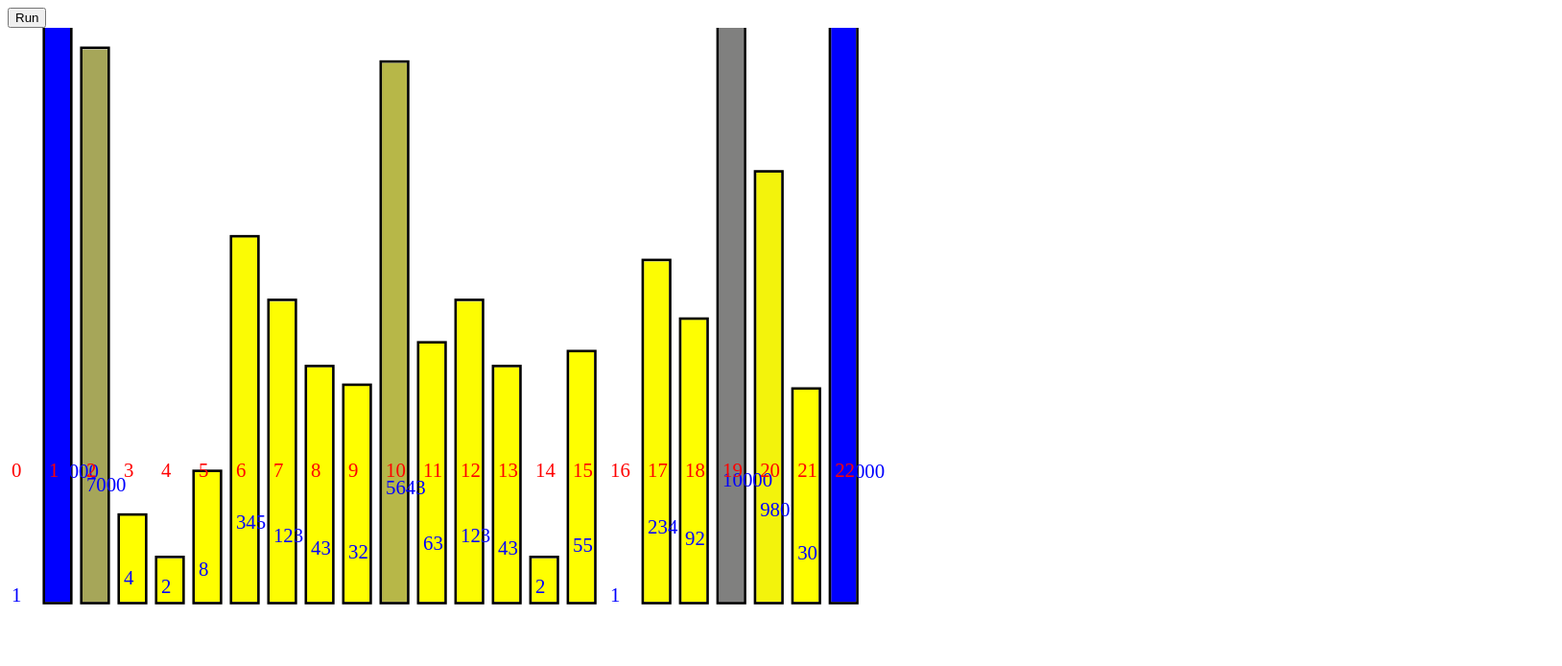
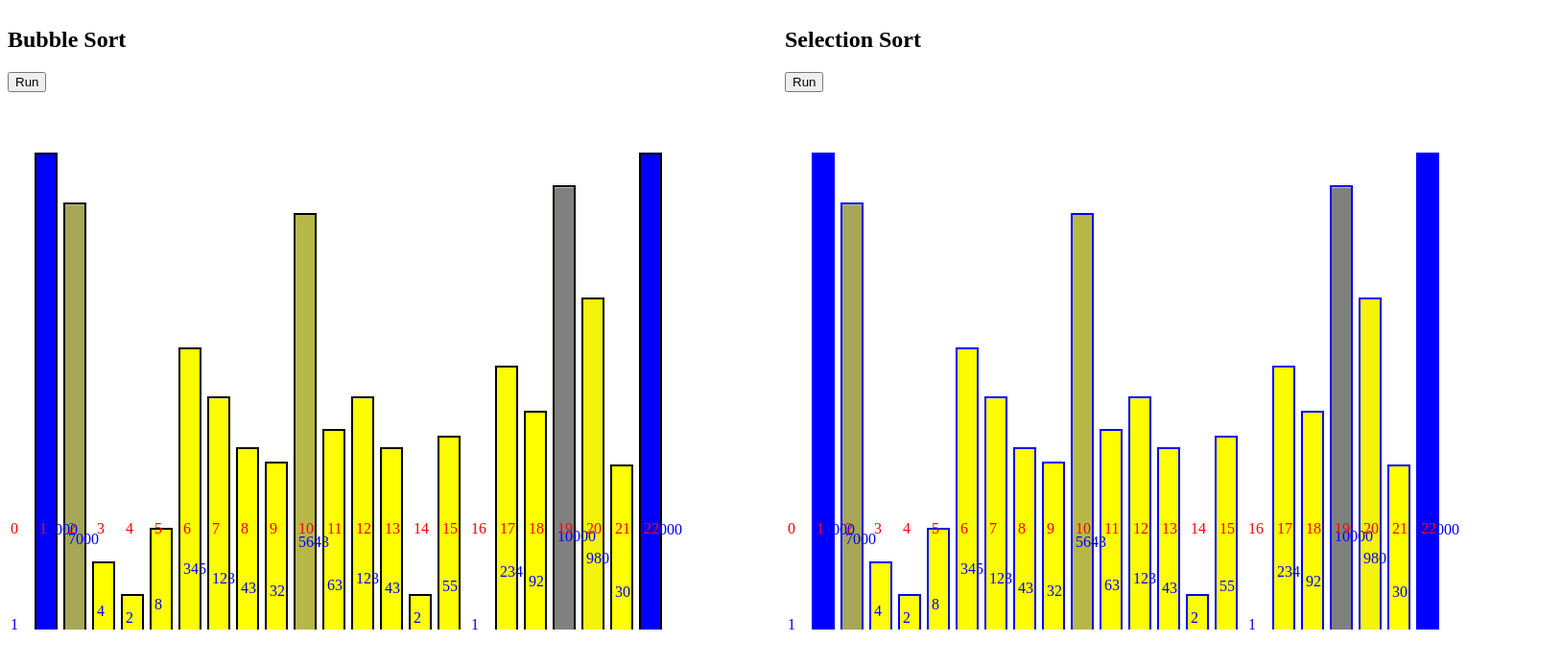
Before and after one commit to mwezn/D3, a plain HTML site: page SortingAlg/selectionsort.html in a window 1280 px wide. Shown: the whole page at 96% size, 1628 px wide, since content can reach past the window. Drawn offline with nearby package versions, Linux system fonts and the light colour scheme.

Commit message:
Sorting out errors in sorting algs

```diff
--- a/SortingAlg/selectionsort.html
+++ b/SortingAlg/selectionsort.html
@@ -5,17 +5,32 @@
     <meta http-equiv="X-UA-Compatible" content="IE=edge">
     <meta name="viewport" content="width=device-width, initial-scale=1.0">
     <title>Document</title>
+    <link rel="stylesheet" href="styles.css">
 
 </head>
 <script src="https://d3js.org/d3.v4.js"></script>
 <body>
-<button id="shuffleArr">Run</button>
+
 <div id="steps"></div>
-<div id="container"></div>
+<div class="container">
+<div id="bubbleSort">
+  <h2>Bubble Sort</h2>
+  <button id="bub">Run</button>
+</div>
+<div id="selectionSort">
+  <h2>Selection Sort</h2>
+  <button id="shuffleArr">Run</button>
+</div>
+</div>
+<script src="sorting.js"></script>
 <script>
 
 
 let dataset = [1,20000, 7000, 4,2,8,345,123,43,32,5643,63,123,43,2,55,1,234,92,10000,980,30,20000];
+
+document.getElementById('bub').onclick=function() {
+   bubbleSort(dataset);
+}
 
 document.getElementById('shuffleArr').onclick=function() {
     selectionSort(dataset);
@@ -23,7 +38,7 @@ document.getElementById('shuffleArr').onclick=function() {
 
 var margin = {top: 10, right: 30, bottom: 30, left: 60},
         w = 900 - margin.left - margin.right,
-        h = 500 - margin.top - margin.bottom;
+        h = 600 - margin.top - margin.bottom;
 const sleep = (milliseconds) => {
     return new Promise(resolve => setTimeout(resolve, milliseconds))
 }
@@ -36,55 +51,15 @@ var myColor = d3.scaleSequential().domain([d3.min(dataset),d3.max(dataset)])
   .interpolator(d3.interpolateViridis);
 
 
-const min =(arr)=>{
-    let min= Infinity;
-    let n=arr.length;
-    let i=0;
-    for (i;i<n;i++){
-        if (arr[i]<min) min=arr[i]
-    }
-    return min;
-}
+const shift =(arr)=> {
+    d3.select("svg.bubble").remove();
+    const svg = d3.select("#bubbleSort")
+              .append("svg")
+              .attr("class", "bubble")
+              .attr("width", w)
+              .attr("height", h);
 
-async function selectionSort(array) {
-  let steps=0;
-  console.log(array,typeof(array))
-  let s=document.getElementById("steps")
-  let newarr=[...array]
-  let n=array.length;
-  for (let i=0;i<n;i++){
-
-    s.innerHTML=""
-    s.innerHTML=steps;
-    await sleep(100)
-    let a=newarr[i]
-    let tmp=newarr.slice(i,n)
-    let cut=newarr.lastIndexOf(min(tmp))
-    newarr[i]=min(tmp)
-    steps++;
-    newarr[cut]=a
-    steps++;
-    shift(newarr)
-  }
-  //return newarr;
-}
-/*const svg = d3
-      .select("#container")
-      .append("svg")
-      .attr("preserveAspectRatio", "xMinYMin meet")
-      .attr("viewBox", `0 0 ${1.2*w} ${1.2*h}`)*/
-
-
-const shift =(arr)=> {
-    d3.select("svg").remove();
-    const svg = d3
-      .select("#container")
-      .append("svg")
-      .attr("preserveAspectRatio", "xMinYMin meet")
-      .attr("viewBox", `0 0 ${1.2*w} ${1.2*h}`)
-
-
-let plot=svg.selectAll("rect")
+  let plot=svg.selectAll("rect")
    .data(arr)
    .enter()
    .append("rect")
@@ -115,9 +90,54 @@ svg.selectAll("text.index")
     .text((d,i)=>i)
 }
 
+
+const shift2 =(arr)=> {
+
+    d3.select("svg.select").remove();
+    const svg = d3.select("#selectionSort")
+              .append("svg")
+              .attr("class", "select")
+              .attr("width", w)
+              .attr("height", h);
+
+
+let plot=svg.selectAll("rect")
+   .data(arr)
+   .enter()
+   .append("rect")
+   .attr("fill",(d)=>color2(d))
+   .attr("border", '2px')
+   .attr("style", "outline: 2px solid blue")
+   .attr("x", (d, i) => i * 30)
+   .attr("y", (d,i)=>h-50*Math.log(d))
+   .attr("width", 20)
+   .attr("height", (d, i) => {
+     return 50*Math.log(d);
+    });
+svg.selectAll("text")
+       .data(arr)
+       .enter()
+       .append("text")
+       .attr("fill","blue")
+       .attr("x", (d, i) => i * 30+3)
+       .attr("y", (d, i) => h - 10*Math.log(d))
+       .text(d=>d)
+svg.selectAll("text.index")
+    .data(arr)
+    .enter()
+    .append('text')
+    .attr("fill", "red")
+    .attr("x", (d, i) => i * 30+3)
+    .attr("y", (d, i) => h- 100 )
+    .text((d,i)=>i)
+}
+
+
 shift(dataset);
+shift2(dataset)
 
 </script>
+
 
 </body>
 
--- /dev/null
+++ b/SortingAlg/sorting.js
@@ -0,0 +1,59 @@
+
+const min =(arr)=>{
+    let min= Infinity;
+    let n=arr.length;
+    let i=0;
+    for (i;i<n;i++){
+        if (arr[i]<min) min=arr[i]
+    }
+    return min;
+}
+
+async function bubbleSort(array) {
+    let steps=0;
+    let s=document.getElementById("steps")
+    let n=array.length;
+    let newarr=[...array]
+    let i=0;
+    for (i;i<n;i++){
+      for(let j=i+1;j<n+i;j++){
+        s.innerHTML=""
+        s.innerHTML=steps;
+        await sleep(5)
+        let a=newarr[i]
+        let b=newarr[j]
+        console.log(a,b)
+        if (b<a) {
+          steps++;
+          newarr[i]=b
+          steps++
+          newarr[j]=a
+          shift(newarr)
+        }
+       }
+    }
+    //return array
+ }
+
+async function selectionSort(array) {
+  let steps=0;
+
+  let s=document.getElementById("steps")
+  let newarr=[...array]
+  let n=array.length;
+  for (let i=0;i<n;i++){
+
+    s.innerHTML=""
+    s.innerHTML=steps;
+    await sleep(100)
+    let a=newarr[i]
+    let tmp=newarr.slice(i,n)
+    let cut=newarr.lastIndexOf(min(tmp))
+    newarr[i]=min(tmp)
+    steps++;
+    newarr[cut]=a
+    steps++;
+    shift2(newarr)
+  }
+  //return newarr;
+}
--- /dev/null
+++ b/SortingAlg/styles.css
@@ -0,0 +1,3 @@
+div.container {
+    display:flex;
+}
```
Also changed, not shown: SortingAlg/bubblesort.html (+0 -1 lines).
